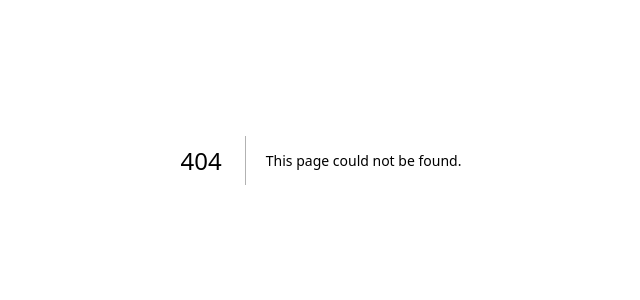
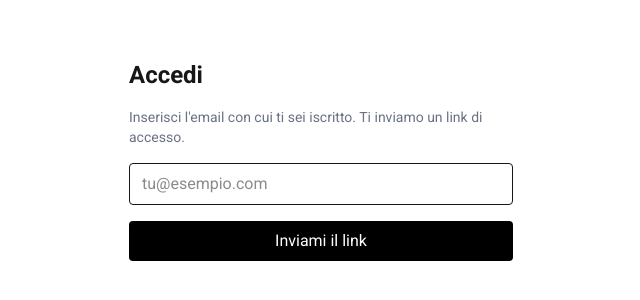
Before and after one commit to danielebarbaro/van-travel-subscribers, a Next.js app: page /login in a window 1280 px wide. Before the commit this address had no page. Shown: the part 240-540 px from the top of the page, without its empty margins (319-959 px from the left). Built offline with nearby package versions, Linux system fonts and the light colour scheme; no server answers; the database is empty; a web font is replaced by a local one.

Commit message:
feat(auth): add login page

```diff
--- /dev/null
+++ b/src/app/login/page.tsx
@@ -0,0 +1,32 @@
+// front-landing/src/app/login/page.tsx
+import { signIn } from '@/auth';
+
+export default function LoginPage() {
+  return (
+    <main className="min-h-screen flex items-center justify-center p-6">
+      <form
+        action={async (formData: FormData) => {
+          'use server';
+          const email = String(formData.get('email') ?? '').toLowerCase().trim();
+          await signIn('resend', { email, redirectTo: '/dashboard' });
+        }}
+        className="w-full max-w-sm space-y-4"
+      >
+        <h1 className="text-2xl font-semibold">Accedi</h1>
+        <p className="text-sm text-gray-500">
+          Inserisci l&apos;email con cui ti sei iscritto. Ti inviamo un link di accesso.
+        </p>
+        <input
+          type="email"
+          name="email"
+          required
+          placeholder="tu@esempio.com"
+          className="w-full border rounded px-3 py-2"
+        />
+        <button type="submit" className="w-full bg-black text-white rounded px-3 py-2">
+          Inviami il link
+        </button>
+      </form>
+    </main>
+  );
+}
```
